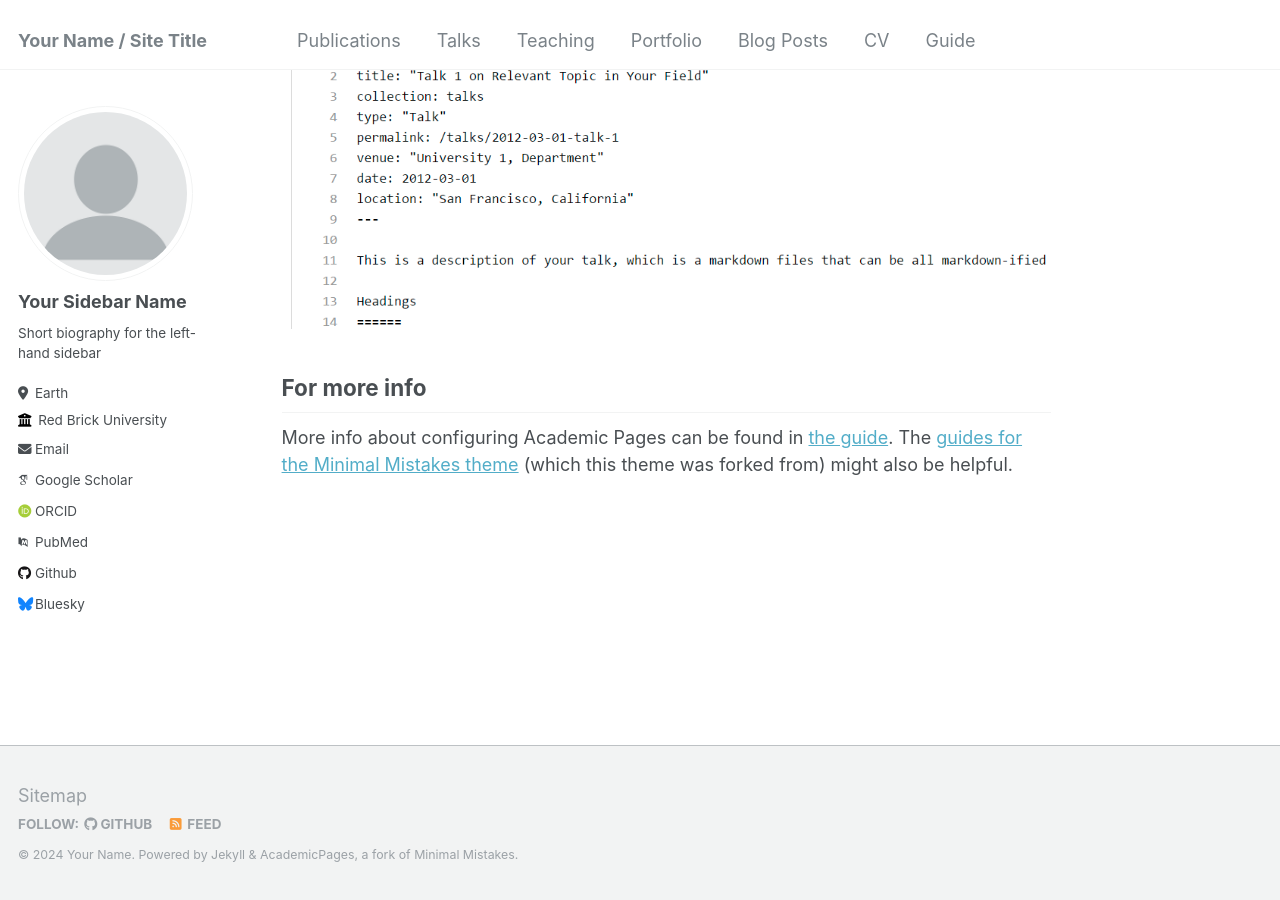
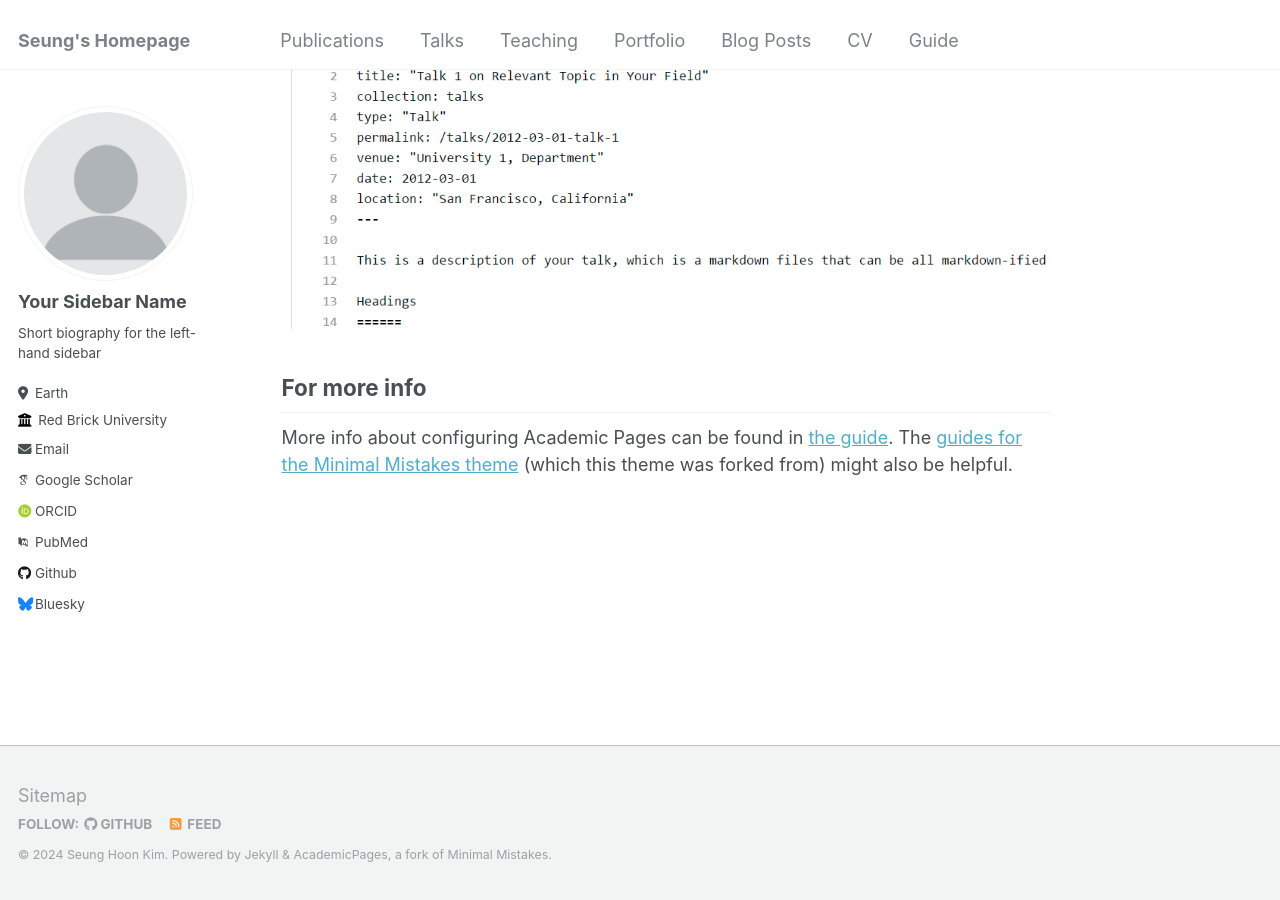
Before and after one commit to seunghoonkim1/seunghoonkim1.github.io, a Jekyll site: the page built from _pages/about.md, in a window 1280 px wide and 900 px high, scrolled down 2660 px. Built offline with Jekyll 4.4.1, drawn with Linux system fonts in a browser that asks for light colours; some web fonts are replaced.

Commit message:
Update _config.yml

```diff
--- a/_config.yml
+++ b/_config.yml
@@ -8,13 +8,13 @@
 
 # Basic Site Settings
 locale                   : "en-US"
-title                    : "Your Name / Site Title"
+title                    : "Seung's Homepage"
 title_separator          : "-"
-name                     : &name "Your Name"
+name                     : &name "Seung Hoon Kim"
 description              : &description "personal description"
-url                      : https://academicpages.github.io # the base hostname & protocol for your site e.g. "https://mmistakes.github.io"
+url                      : https://seunghoonkim1.github.io # the base hostname & protocol for your site e.g. "https://mmistakes.github.io"
 baseurl                  : "" # the subpath of your site, e.g. "/blog"
-repository               : "academicpages/academicpages.github.io"
+repository               : "seunghoonkim1/seunghoonkim1.github.io"
 
 # Site Author - The following control what appear as part of the author content on the side bar.
 #               If a field is blank the icon and link will not appear, otherwise it will be shown.
```
